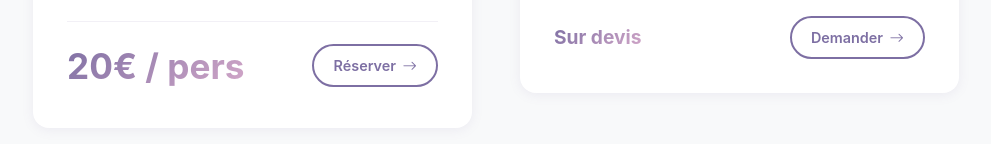
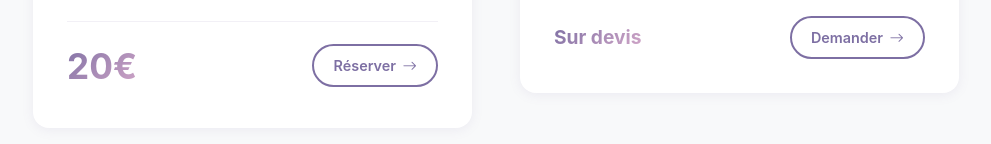
Before and after one commit to jaoiad/sophrokare, a plain HTML site: page index.html in a window 1280 px wide. Shown: the part 7083-7227 px from the top of the page, without its empty margins (144-1135 px from the left). Drawn offline with nearby package versions, Linux system fonts and the light colour scheme; a script that the page names is missing.

Commit message:
ta modif

```diff
--- a/index.html
+++ b/index.html
@@ -874,7 +874,7 @@
                                 </p>
                             </div>
                             <div class="price-action-zone">
-                                <div class="price-compact">20€ / pers</div>
+                                <div class="price-compact">20€</div>
                                 <button class="btn-reserve-subtle" onclick="openCalModal()">
                                     Réserver <i class="bi bi-arrow-right"></i>
                                 </button>
```
